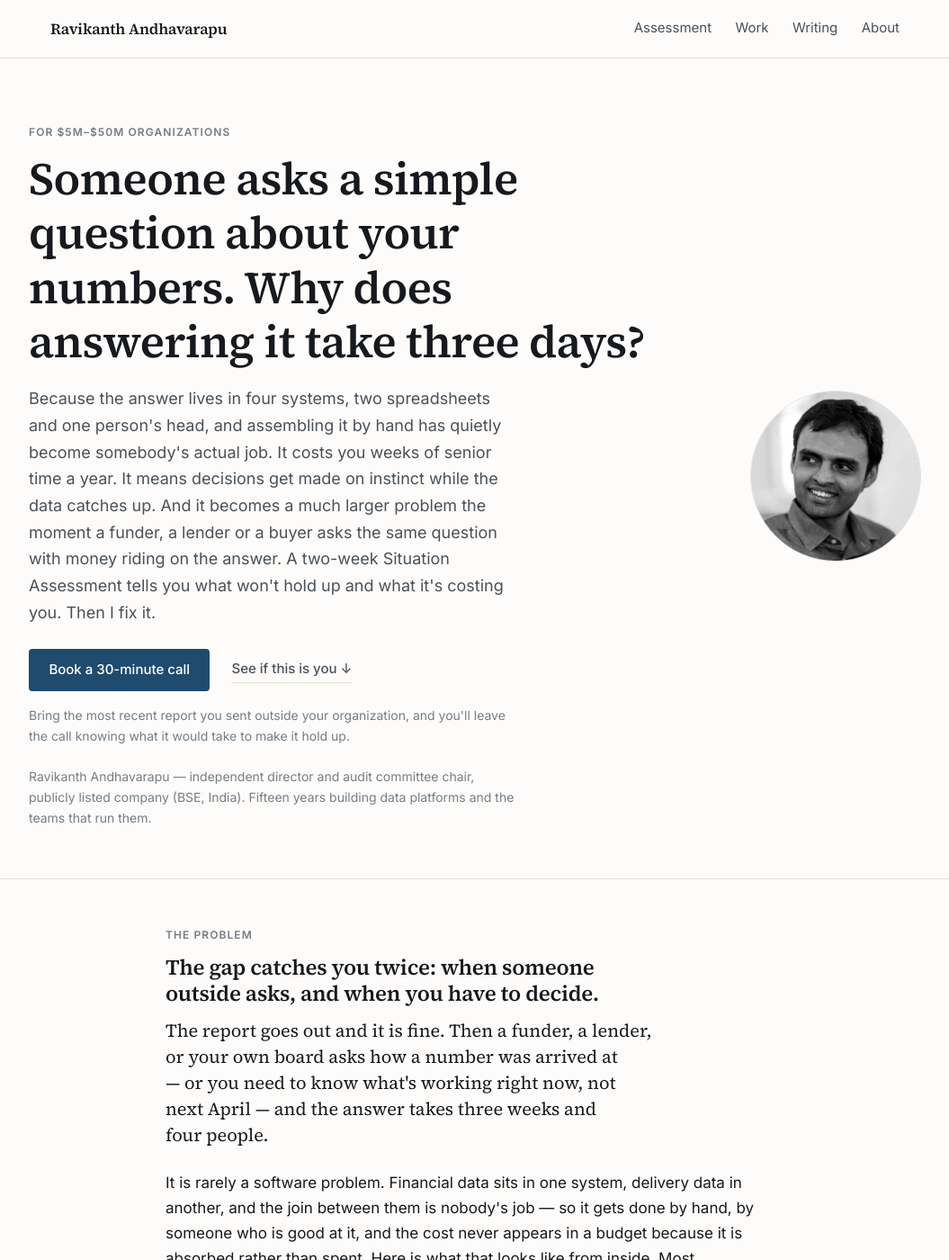
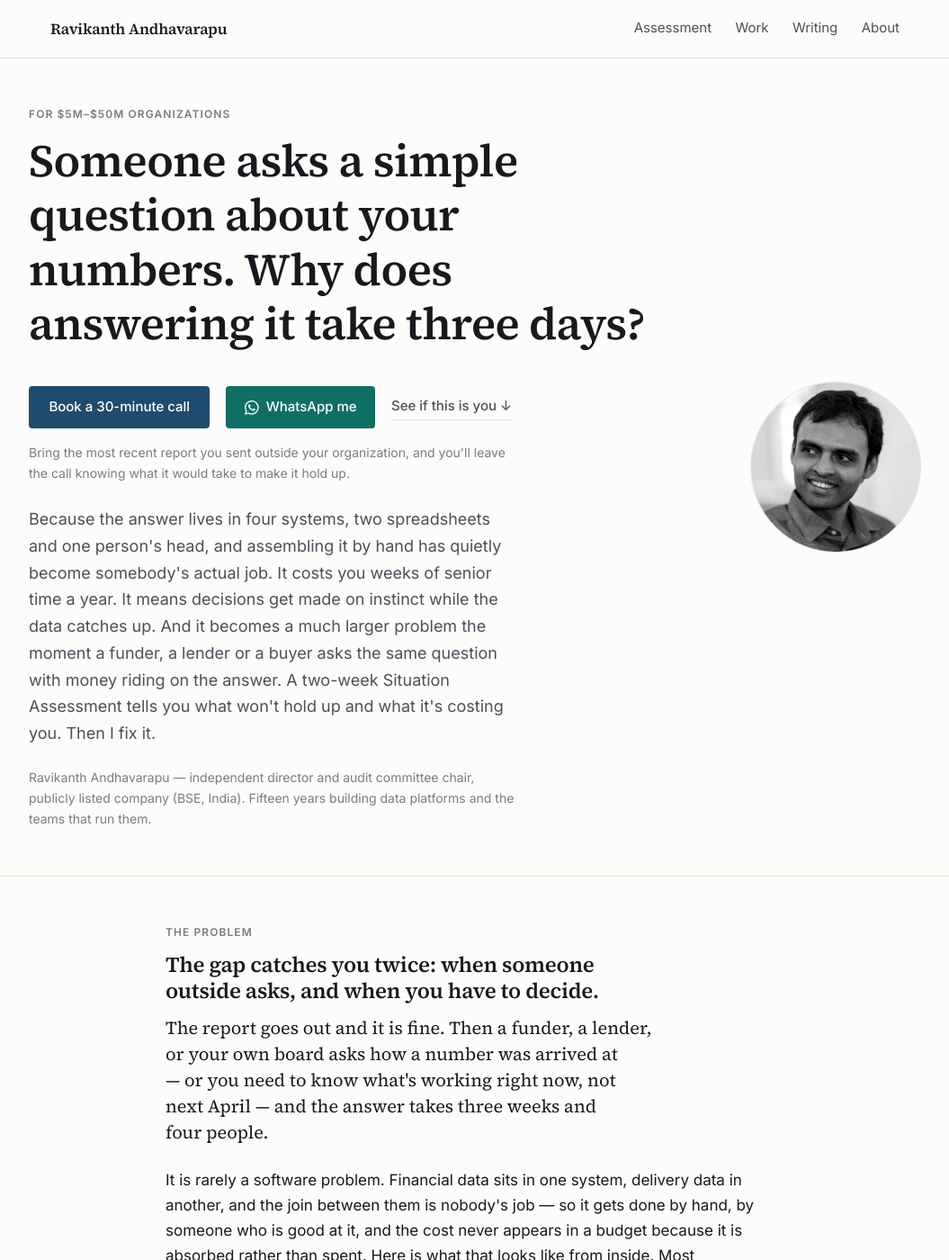
Before and after one commit to helloravi/helloravi.github.io, a Jekyll site: the page built from index.html, in a window 1280 px wide and 1400 px high. Shown: the whole window at 90% size, without its empty margins (112-1167 px from the left). Built offline with Jekyll 4.4.1, drawn with Linux system fonts in a browser that asks for light colours; some of the changed text lies outside the part shown.

Commit message:
Put WhatsApp beside every ask
A WhatsApp Business account on +1 724 568 7284 now sits as a second solid
button next to every "Book a 30-minute call" — five on the homepage, one on
about — plus the assessment close and the footer. Booking a call is the
highest-cost action on the page and the mailto is slow on a phone; this is
the cheapest thing a reader can do in the ten seconds they have.

The hero ask moves above the lead at every width, not just on phones. The
lead runs long enough to push the buttons past the fold on any laptop
shorter than ~850px, so the mobile reorder is promoted out of the media
query and hero padding comes down to 3.25rem.

Green is #106F63, not the brand #25D366, which fails contrast against white
text and fights the navy.

Co-Authored-By: Claude Opus 5 (1M context) <noreply@anthropic.com>

```diff
--- a/_config.yml
+++ b/_config.yml
@@ -2,6 +2,8 @@
 title: Ravikanth Andhavarapu
 email: ravi@helloravi.com
 booking_url: https://cal.com/helloravi/30min
+whatsapp_number: "17245687284"      # WhatsApp Business — wa.me takes digits only
+whatsapp_display: "+1 724 568 7284"
 description: >-
   The Situation Assessment — two weeks across your reporting, the workflows that
   produce it and the data underneath, for nonprofits and companies whose funders,
--- a/_includes/footer.html
+++ b/_includes/footer.html
@@ -1,7 +1,8 @@
 <footer class="site-footer">
   <div class="wrap footer-inner">
     <p class="footer-contact">
-      <a href="mailto:{{ site.email }}">{{ site.email }}</a>
+      <a href="mailto:{{ site.email }}">{{ site.email }}</a> ·
+      <a href="https://wa.me/{{ site.whatsapp_number }}">{{ site.whatsapp_display }} on WhatsApp</a>
     </p>
     <p class="footer-links">
       <a href="https://www.linkedin.com/in/ravikanth-andhavarapu/">LinkedIn</a>
--- /dev/null
+++ b/_includes/whatsapp-icon.html
@@ -0,0 +1 @@
+<svg viewBox="0 0 24 24" aria-hidden="true" focusable="false"><path d="M17.472 14.382c-.297-.149-1.758-.867-2.03-.967-.273-.099-.471-.148-.67.15-.197.297-.767.966-.94 1.164-.173.199-.347.223-.644.075-.297-.15-1.255-.463-2.39-1.475-.883-.788-1.48-1.761-1.653-2.059-.173-.297-.018-.458.13-.606.134-.133.298-.347.446-.52.149-.174.198-.298.298-.497.099-.198.05-.371-.025-.52-.075-.149-.669-1.612-.916-2.207-.242-.579-.487-.5-.669-.51-.173-.008-.371-.01-.57-.01-.198 0-.52.074-.792.372-.272.297-1.04 1.016-1.04 2.479 0 1.462 1.065 2.875 1.213 3.074.149.198 2.096 3.2 5.077 4.487.709.306 1.262.489 1.694.625.712.227 1.36.195 1.871.118.571-.085 1.758-.719 2.006-1.413.248-.694.248-1.289.173-1.413-.074-.124-.272-.198-.57-.347m-5.421 7.403h-.004a9.87 9.87 0 01-5.031-1.378l-.361-.214-3.741.982.998-3.648-.235-.374a9.86 9.86 0 01-1.51-5.26c.001-5.45 4.436-9.884 9.888-9.884 2.64 0 5.122 1.03 6.988 2.898a9.825 9.825 0 012.893 6.994c-.003 5.45-4.437 9.884-9.885 9.884m8.413-18.297A11.815 11.815 0 0012.05 0C5.495 0 .16 5.335.157 11.892c0 2.096.547 4.142 1.588 5.945L.057 24l6.305-1.654a11.882 11.882 0 005.683 1.448h.005c6.554 0 11.89-5.335 11.893-11.893a11.821 11.821 0 00-3.48-8.413z"/></svg>
--- a/about.html
+++ b/about.html
@@ -109,6 +109,7 @@ description: Audit committee chair of a listed company, and fifteen years buildi
 
   <p class="hero-actions">
     <a class="cta" href="{{ site.booking_url }}">Book a 30-minute call</a>
+    <a class="cta-whatsapp" href="https://wa.me/{{ site.whatsapp_number }}?text=Hi%20Ravikanth%20-%20I%20came%20from%20helloravi.com.">{% include whatsapp-icon.html %}WhatsApp me</a>
     <a class="cta-secondary" href="mailto:{{ site.email }}">{{ site.email }}</a>
   </p>
 
--- a/assessment.markdown
+++ b/assessment.markdown
@@ -221,3 +221,4 @@ lender, a regulator, or your board — and I'll tell you on the call whether an
 assessment would find anything worth the two weeks. If it wouldn't, I'll say so.
 
 [ravi@helloravi.com](mailto:ravi@helloravi.com){: .cta}
+<a class="cta-whatsapp" href="https://wa.me/{{ site.whatsapp_number }}?text=Hi%20Ravikanth%20-%20I%20came%20from%20helloravi.com.">{% include whatsapp-icon.html %}WhatsApp me</a>
--- a/css/main.scss
+++ b/css/main.scss
@@ -196,7 +196,7 @@ blockquote {
    ------------------------------------------------------------------ */
 
 .hero {
-  padding: 4.5rem 1.5rem 3.5rem;
+  padding: 3.25rem 1.5rem 3.25rem;
   border-bottom: 1px solid var(--rule);
 }
 
@@ -208,6 +208,23 @@ blockquote {
   max-width: var(--wide);
   margin: 0 auto;
 }
+
+/* The ask sits directly under the headline, above the lead, at every width.
+   The lead runs long enough to push the buttons past the fold otherwise —
+   on a phone always, and on a laptop shorter than ~850px too. Both contact
+   routes have to be reachable without scrolling, so the explanation follows
+   the ask rather than preceding it. */
+.hero-inner > div {
+  display: flex;
+  flex-direction: column;
+}
+
+.hero-inner .eyebrow      { order: 1; }
+.hero-inner h1            { order: 2; margin-bottom: 0.4rem; }
+.hero-inner .hero-actions { order: 3; margin-top: 1.3rem; }
+.hero-inner .cta-note     { order: 4; }
+.hero-inner .lead         { order: 5; margin-top: 1.6rem; }
+.hero-inner .byline       { order: 6; }
 
 .hero h1 {
   font-size: clamp(2.1rem, 4.6vw, 3.15rem);
@@ -306,6 +323,40 @@ blockquote {
 
 .cta:hover { background: var(--accent-lit); color: #fff; }
 
+/* .cta is inline-block and .cta-whatsapp inline-flex; left on baseline
+   alignment they sit at different heights when a kramdown page emits them
+   as siblings in one paragraph. */
+.cta,
+.cta-whatsapp { vertical-align: middle; }
+
+/* WhatsApp — a second solid button, deliberately as heavy as the booking CTA.
+   Green, not navy, so it reads as the channel rather than as a duplicate ask.
+   #106F63 rather than the brand #25D366: the bright green fails contrast on
+   white text and fights the serif/navy palette everywhere else on the page. */
+.cta-whatsapp {
+  display: inline-flex;
+  align-items: center;
+  gap: 0.5rem;
+  background: #106F63;
+  color: #fff;
+  font-family: var(--sans);
+  font-size: 0.9375rem;
+  font-weight: 500;
+  padding: 0.7rem 1.3rem;
+  border-radius: 4px;
+  text-decoration: none;
+  transition: background 0.15s ease;
+}
+
+.cta-whatsapp:hover { background: #0B5B51; color: #fff; }
+
+.cta-whatsapp svg {
+  width: 1.05em;
+  height: 1.05em;
+  fill: currentColor;
+  flex: none;
+}
+
 /* Primary + secondary pair, used in the hero and at each ask */
 .hero-actions {
   display: flex;
@@ -314,6 +365,9 @@ blockquote {
   gap: 1.5rem;
   margin: 1.6rem 0 0;
 }
+
+/* Three actions in the hero would break the line on a narrow desktop column. */
+.hero-actions.hero-actions-three { gap: 0.9rem 1.1rem; }
 
 .cta-secondary {
   font-family: var(--sans);
@@ -769,19 +823,8 @@ td:not(:first-child), th:not(:first-child) { text-align: right; }
     gap: 2rem;
   }
 
-  /* On a phone the lead runs long enough to push the ask off screen.
-     Lift the buttons directly under the headline; the lead follows. */
-  .hero-inner > div {
-    display: flex;
-    flex-direction: column;
-  }
-
-  .hero-inner .eyebrow      { order: 1; }
-  .hero-inner h1            { order: 2; margin-bottom: 0.4rem; }
-  .hero-inner .hero-actions { order: 3; margin-top: 1.2rem; }
-  .hero-inner .cta-note     { order: 4; }
-  .hero-inner .lead         { order: 5; margin-top: 1.6rem; }
-  .hero-inner .byline       { order: 6; }
+  /* Ordering now lives in the base rule — it applies at every width. */
+  .hero-inner .hero-actions { margin-top: 1.2rem; }
 
   .hero-actions .cta { text-align: center; }
 
--- a/index.html
+++ b/index.html
@@ -18,8 +18,9 @@ description: "Because the answer lives in four systems, two spreadsheets and one
         question with money riding on the answer. A two-week Situation Assessment
         tells you what won't hold up and what it's costing you. Then I fix it.
       </p>
-      <p class="hero-actions">
+      <p class="hero-actions hero-actions-three">
         <a class="cta" href="{{ site.booking_url }}">Book a 30-minute call</a>
+        <a class="cta-whatsapp" href="https://wa.me/{{ site.whatsapp_number }}?text=Hi%20Ravikanth%20-%20I%20came%20from%20helloravi.com.">{% include whatsapp-icon.html %}WhatsApp me</a>
         <a class="cta-secondary" href="#the-problem">See if this is you ↓</a>
       </p>
 
@@ -203,6 +204,7 @@ description: "Because the answer lives in four systems, two spreadsheets and one
 
     <p class="hero-actions">
       <a class="cta" href="{{ site.booking_url }}">Book a 30-minute call</a>
+      <a class="cta-whatsapp" href="https://wa.me/{{ site.whatsapp_number }}?text=Hi%20Ravikanth%20-%20I%20came%20from%20helloravi.com.">{% include whatsapp-icon.html %}WhatsApp me</a>
       <a class="cta-secondary" href="mailto:{{ site.email }}">Or write to me first</a>
     </p>
   </div>
@@ -322,6 +324,7 @@ description: "Because the answer lives in four systems, two spreadsheets and one
 
     <p class="hero-actions">
       <a class="cta" href="{{ site.booking_url }}">Book a 30-minute call</a>
+      <a class="cta-whatsapp" href="https://wa.me/{{ site.whatsapp_number }}?text=Hi%20Ravikanth%20-%20I%20came%20from%20helloravi.com.">{% include whatsapp-icon.html %}WhatsApp me</a>
     </p>
   </div>
 </section>
@@ -374,6 +377,7 @@ description: "Because the answer lives in four systems, two spreadsheets and one
 
     <p class="hero-actions">
       <a class="cta" href="{{ site.booking_url }}">Book a 30-minute call</a>
+      <a class="cta-whatsapp" href="https://wa.me/{{ site.whatsapp_number }}?text=Hi%20Ravikanth%20-%20I%20came%20from%20helloravi.com.">{% include whatsapp-icon.html %}WhatsApp me</a>
     </p>
   </div>
 </section>
@@ -450,6 +454,7 @@ description: "Because the answer lives in four systems, two spreadsheets and one
 
     <p class="hero-actions">
       <a class="cta" href="{{ site.booking_url }}">Book a 30-minute call</a>
+      <a class="cta-whatsapp" href="https://wa.me/{{ site.whatsapp_number }}?text=Hi%20Ravikanth%20-%20I%20came%20from%20helloravi.com.%20I%20have%20a%20report%20I%27d%20like%20to%20ask%20you%20about.">{% include whatsapp-icon.html %}WhatsApp me</a>
       <a class="cta-secondary" href="mailto:{{ site.email }}">{{ site.email }}</a>
     </p>
 
```
